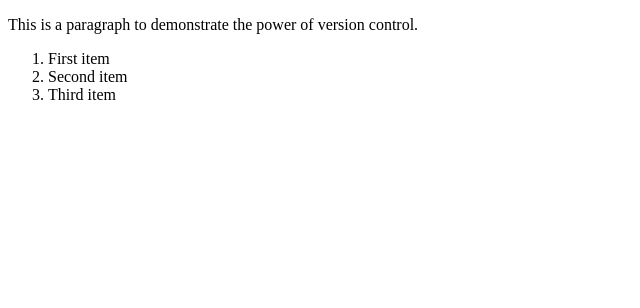
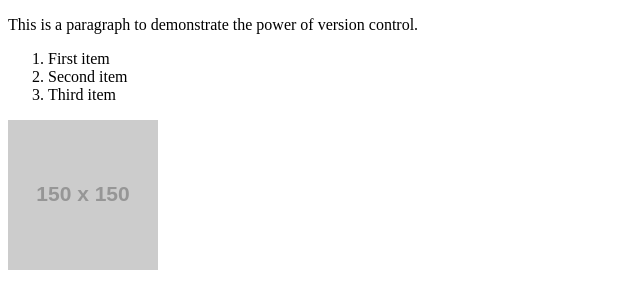
Before and after one commit to kghizon/AN32-Hizon-MA1, a plain HTML site: page index.html in a window 1280 px wide. Shown: the whole page, without its empty margins (0-640 px from the left). Drawn offline with Linux system fonts and the light colour scheme; placeholder pictures from the web are drawn by us.

Commit message:
Commit 4: Add placeholder image

```diff
--- a/index.html
+++ b/index.html
@@ -14,5 +14,6 @@
 		<li>Second item</li>
 		<li>Third item</li>
 	</ol>
+	<img src="https://via.placeholder.com/150" alt="Placeholder Image">
 </body>
 </html>
```
